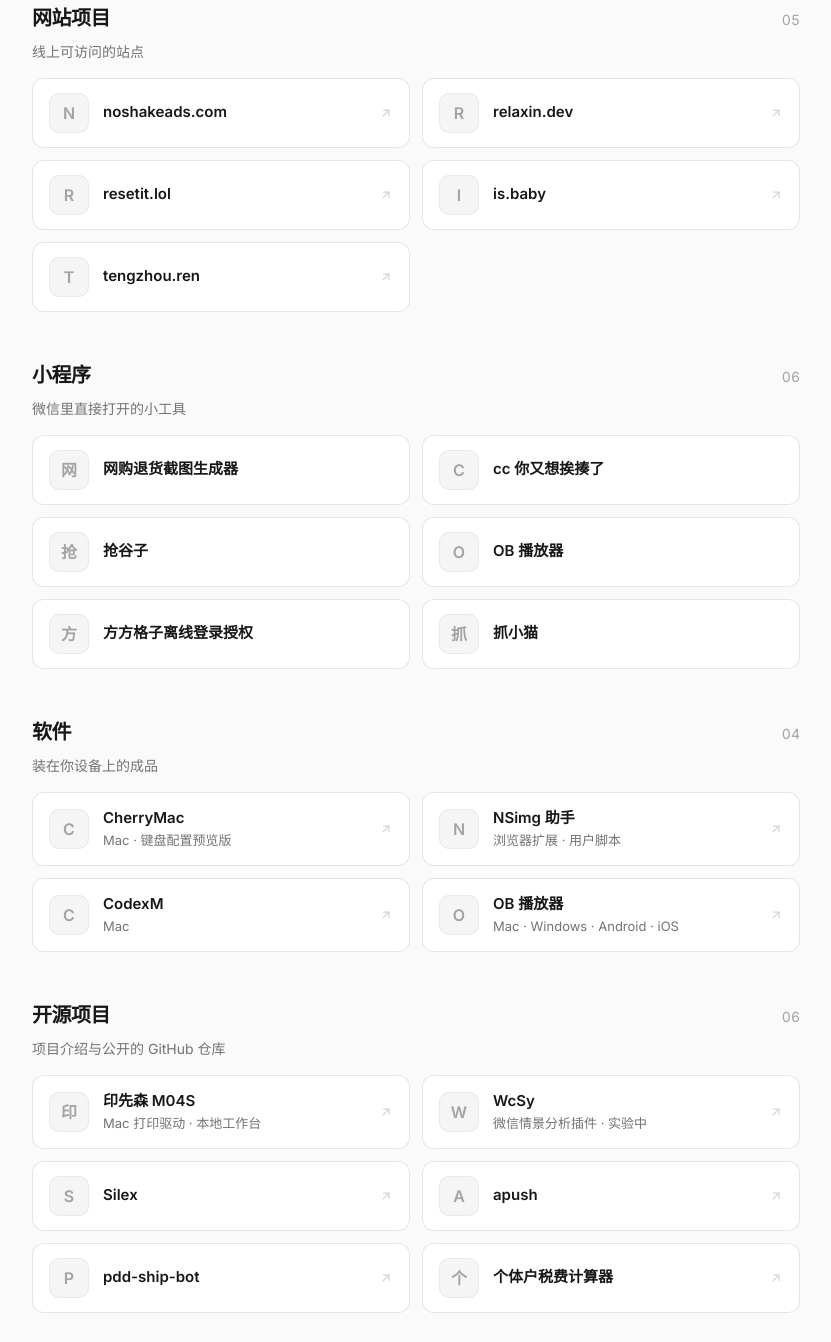
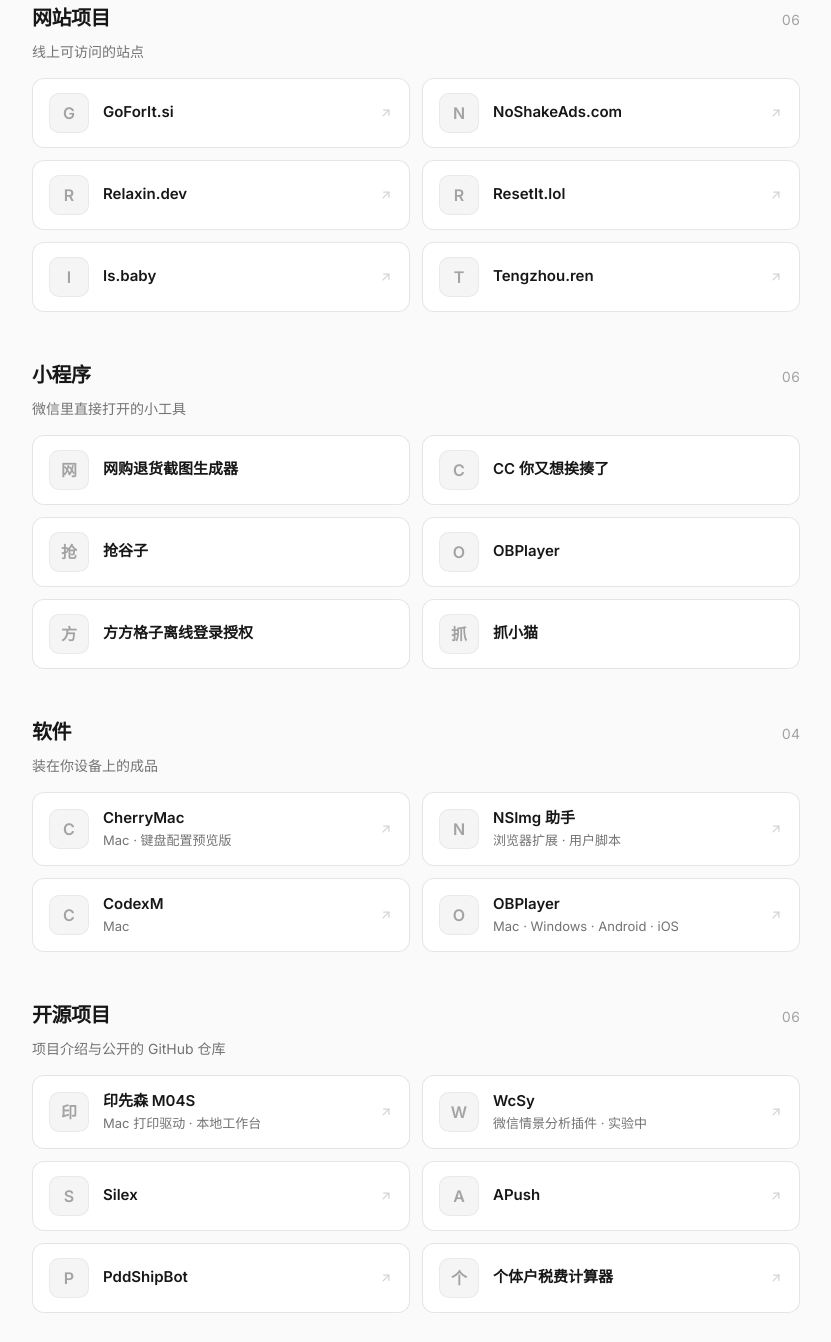
Before and after one commit to 5hux1n/mjh.im, a plain HTML site: page index.html in a window 1280 px wide. Shown: the part 647-1989 px from the top of the page, without its empty margins (224-1055 px from the left). Drawn offline with Linux system fonts and the light colour scheme.

Commit message:
Add GoForIt website and normalize project card names

```diff
--- a/assets/projects.js
+++ b/assets/projects.js
@@ -65,7 +65,7 @@ window.SITE = {
         { name: "番茄净化", href: APT + "depiction/web/fanqiefn.html" },
         { name: "咸鱼助手", href: APT + "depiction/web/im.mjh.xianyuhelper.html" },
         { name: "虚拟权限", href: APT + "depiction/web/im.mjh.fakeperm.html" },
-        { name: "wclocate", href: APT + "depiction/web/im.mjh.wclocate.html" },
+        { name: "WcLocate", href: APT + "depiction/web/im.mjh.wclocate.html" },
         { name: "弹幕助手", href: APT + "depiction/web/danmutool.html" },
         { name: "Alipay2NFC", href: APT + "depiction/web/im.mjh.alipay2nfc.html" },
       ],
@@ -75,11 +75,12 @@ window.SITE = {
       title: "网站项目",
       desc: "线上可访问的站点",
       items: [
-        { name: "noshakeads.com", href: "https://noshakeads.com" },
-        { name: "relaxin.dev", href: "https://relaxin.dev" },
-        { name: "resetit.lol", href: "https://resetit.lol" },
-        { name: "is.baby", href: "https://is.baby" },
-        { name: "tengzhou.ren", href: "https://tengzhou.ren" },
+        { name: "GoForIt.si", href: "https://goforit.si/" },
+        { name: "NoShakeAds.com", href: "https://noshakeads.com" },
+        { name: "Relaxin.dev", href: "https://relaxin.dev" },
+        { name: "ResetIt.lol", href: "https://resetit.lol" },
+        { name: "Is.baby", href: "https://is.baby" },
+        { name: "Tengzhou.ren", href: "https://tengzhou.ren" },
       ],
     },
     {
@@ -88,9 +89,9 @@ window.SITE = {
       desc: "微信里直接打开的小工具",
       items: [
         { name: "网购退货截图生成器" },
-        { name: "cc 你又想挨揍了" },
+        { name: "CC 你又想挨揍了" },
         { name: "抢谷子" },
-        { name: "OB 播放器" },
+        { name: "OBPlayer" },
         { name: "方方格子离线登录授权" },
         { name: "抓小猫" },
       ],
@@ -101,9 +102,9 @@ window.SITE = {
       desc: "装在你设备上的成品",
       items: [
         { name: "CherryMac", meta: "Mac · 键盘配置预览版", href: "http://cherrymac.goforit.si/" },
-        { name: "NSimg 助手", meta: "浏览器扩展 · 用户脚本", href: "http://nsimg.goforit.si/" },
+        { name: "NSImg 助手", meta: "浏览器扩展 · 用户脚本", href: "http://nsimg.goforit.si/" },
         { name: "CodexM", meta: "Mac", href: "http://codexm.goforit.si/" },
-        { name: "OB 播放器", meta: "Mac · Windows · Android · iOS", href: "http://obplayer.goforit.si/" },
+        { name: "OBPlayer", meta: "Mac · Windows · Android · iOS", href: "http://obplayer.goforit.si/" },
       ],
     },
     {
@@ -114,8 +115,8 @@ window.SITE = {
         { name: "印先森 M04S", meta: "Mac 打印驱动 · 本地工作台", href: "http://m04s.goforit.si/" },
         { name: "WcSy", meta: "微信情景分析插件 · 实验中", href: "http://wcsy.goforit.si/" },
         { name: "Silex", href: GH + "Silex" },
-        { name: "apush", href: GH + "apush" },
-        { name: "pdd-ship-bot", href: GH + "pdd-ship-bot" },
+        { name: "APush", href: GH + "apush" },
+        { name: "PddShipBot", href: GH + "pdd-ship-bot" },
         { name: "个体户税费计算器", href: GH + "SolePropYearEndCalc" },
       ],
     },
--- a/index.html
+++ b/index.html
@@ -47,7 +47,7 @@
     </noscript>
 
     <!-- 内容配置：改这个文件就能更新主页 -->
-    <script src="assets/projects.js?v=20261002"></script>
+    <script src="assets/projects.js?v=20261002-2"></script>
     <!-- 渲染逻辑 -->
     <script src="assets/app.js"></script>
   </body>
```
